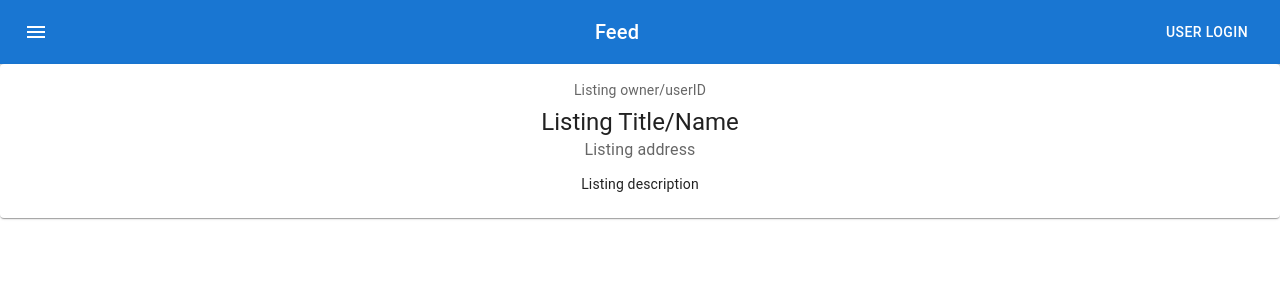
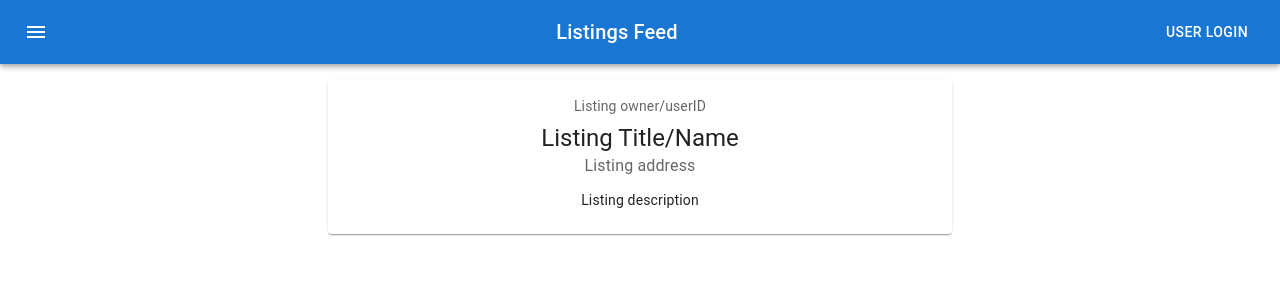
Before and after one commit to f22-6156-cc-team/frontend, a React (Create React App) app: page / in a window 1280 px wide. Shown: the top 300 px of the page. Built offline with nearby package versions, Linux system fonts and the light colour scheme.

Commit message:
added landing page, cleaned Listing Card position

```diff
--- a/src/App.js
+++ b/src/App.js
@@ -1,14 +1,12 @@
 import './App.css';
 
-import Nav from './Components/Nav/Nav';
-import Listing from './Components/Listing/Listing';
+import LandingPage from './Components/LandingPage/LandingPage';
 
 
 function App() {
   return (
     <div className="App">
-      <Nav/>
-      <Listing/>
+      <LandingPage/>
     </div>
   );
 }
--- /dev/null
+++ b/src/Components/LandingPage/LandingPage.js
@@ -0,0 +1,24 @@
+import Nav from '../Nav/Nav';
+import Listing from '../Listing/Listing';
+import Box from '@mui/material/Box';
+
+function LandingPage() {
+  return (
+    <div>
+      <Nav/>
+      <Box sx={{
+          display: 'flex',
+          justifyContent: 'center',
+          p: 1,
+          m: 1,
+          bgcolor: 'background.paper',
+          borderRadius: 1,
+        }}>
+        <Listing/>
+      </Box>
+
+    </div>
+  );
+}
+
+export default LandingPage;
--- a/src/Components/Listing/Listing.js
+++ b/src/Components/Listing/Listing.js
@@ -6,7 +6,7 @@ import Typography from '@mui/material/Typography';
 
 export default function Listing() {
   return (
-    <Card sx={{ minWidth: 275 }}>
+    <Card sx={{ width: 1/2 }} >
       <CardContent>
         <Typography sx={{ fontSize: 14 }} color="text.secondary" gutterBottom>
           Listing owner/userID
--- a/src/Components/Nav/Nav.js
+++ b/src/Components/Nav/Nav.js
@@ -22,7 +22,7 @@ export default function ButtonAppBar() {
             <MenuIcon />
           </IconButton>
           <Typography variant="h6" component="div" sx={{ flexGrow: 1 }}>
-            Feed
+            Listings Feed
           </Typography>
           <Button color="inherit">User Login</Button>
         </Toolbar>
```
Also changed, not shown: src/Components/LandingPage/LandingPage.css (added), src/Components/LandingPage/LandingPage.html (added).
